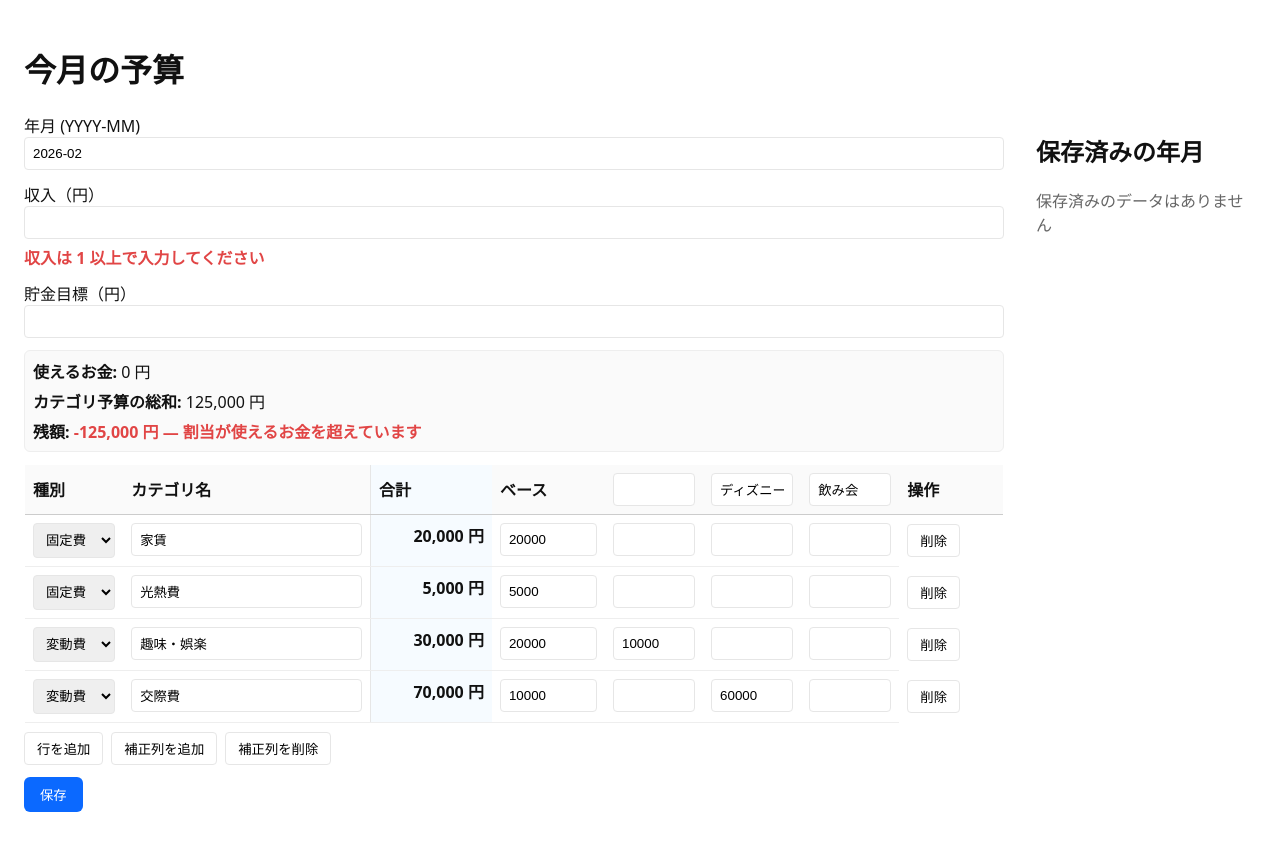
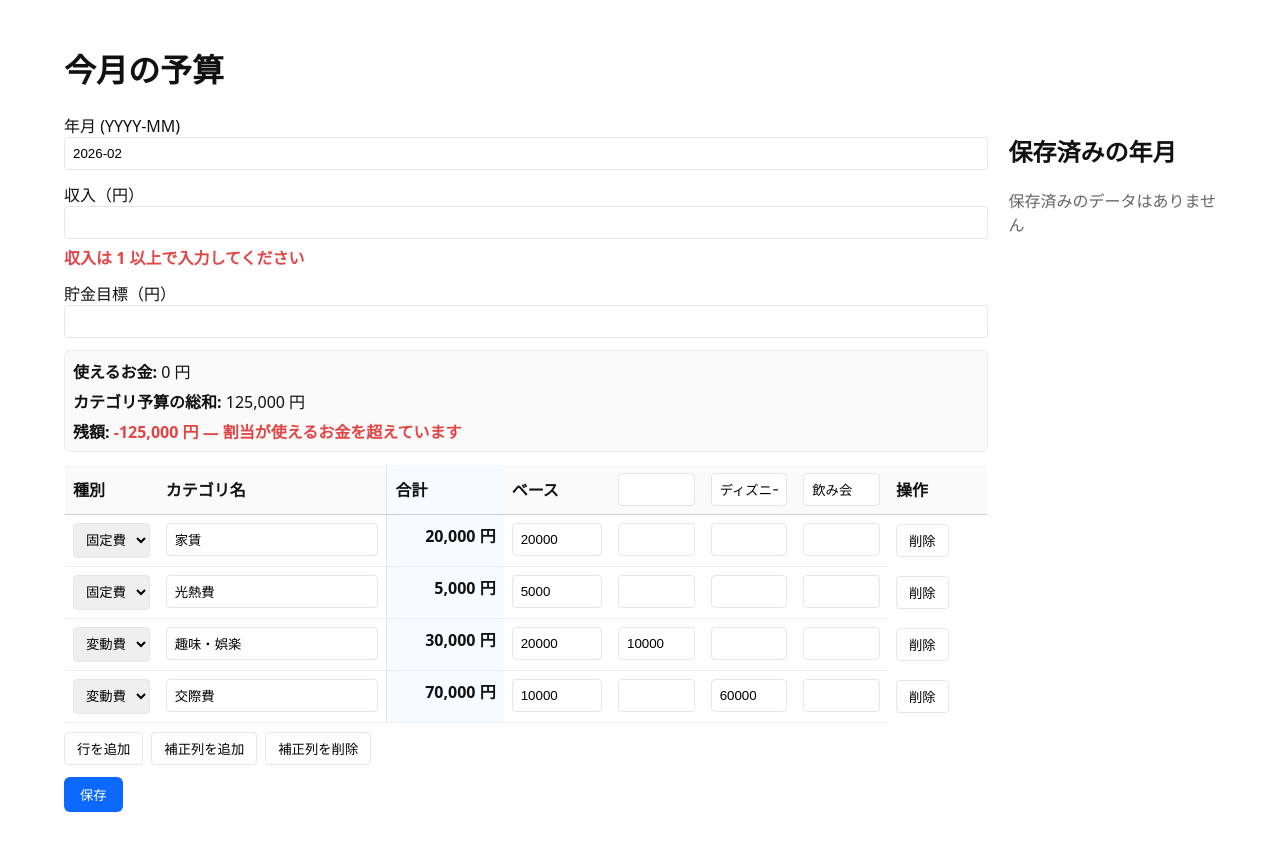
Before and after one commit to kannna5296/monthly-budgets, a Next.js app: page / in a window 1280 px wide. Built offline with nearby package versions, Linux system fonts and the light colour scheme.

Commit message:
カラム整理

```diff
--- a/styles/Table.module.css
+++ b/styles/Table.module.css
@@ -1,5 +1,9 @@
 .main {
   padding: 24px;
+  max-width: 1200px;
+  /* center the app content on wide screens */
+  margin: 0 auto;
+  /* horizontal centering with side margins */
 }
 
 .form {
@@ -126,7 +130,8 @@
 /* two-column layout for desktop: left main, right saved months */
 .twoCol {
   display: flex;
-  gap: 24px;
+  gap: 20px;
+  /* small gap between left and right columns */
   align-items: flex-start;
 }
 
```
